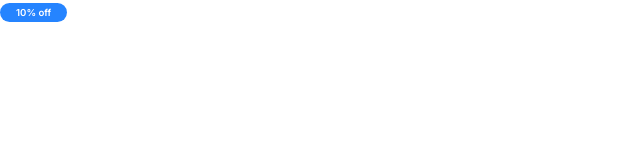
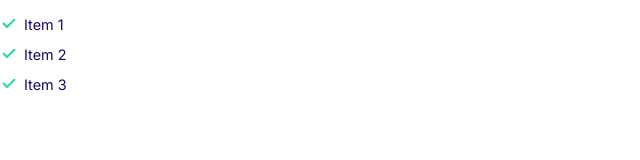
Before and after one commit to ZiXiao-Fan/Moshify-project, a plain HTML site: page index.html in a window 1280 px wide. Shown: the whole page, without its empty margins (0-640 px from the left). Drawn offline with Linux system fonts and the light colour scheme.

Commit message:
Define the lists.

```diff
--- a/CSS/styles.css
+++ b/CSS/styles.css
@@ -103,3 +103,27 @@ a{
         font-size: 1.2rem;
     }
 }
+/* lists */
+.list{
+    list-style: none;
+    padding-left:0 ;
+    color: var(--color-headings);
+}
+.list--inline .list__item{
+    display: inline-block;
+    margin-right: 2rem;
+}
+.list--tick{
+ list-style-image: url(../Images/tick.svg);
+ padding-left: 3rem;
+}
+.list--tick .list__item{
+    padding-left: 0.5rem;
+    margin-bottom: 1rem;
+}
+
+@media screen and (min-width: 1024px){
+    .list--tick .list__item{
+        padding-left: 0;
+    }
+}
--- a/index.html
+++ b/index.html
@@ -15,6 +15,10 @@
     <link rel="stylesheet" href="CSS/styles.css" />
   </head>
   <body>
-    <span class="badge badge--primary badge--small">10% off</span>
+    <ul class="list list--tick">
+      <li class="list__item">Item 1</li>
+      <li class="list__item">Item 2</li>
+      <li class="list__item">Item 3</li>
+    </ul>
   </body>
 </html>
```
Also changed, not shown: Components/lists.html (added, +5 -0 lines), Images/tick.svg (added).
